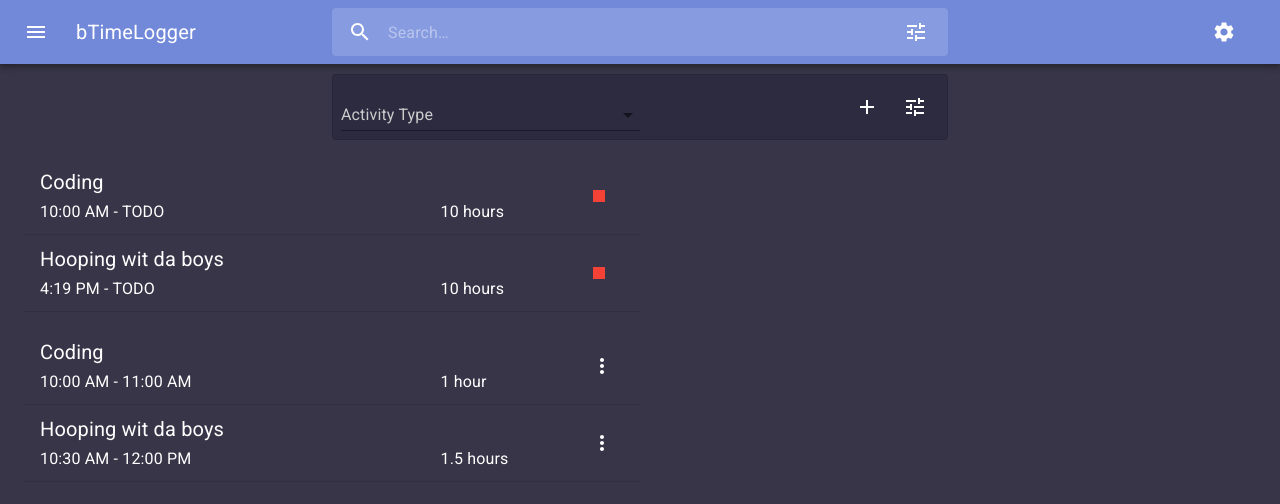
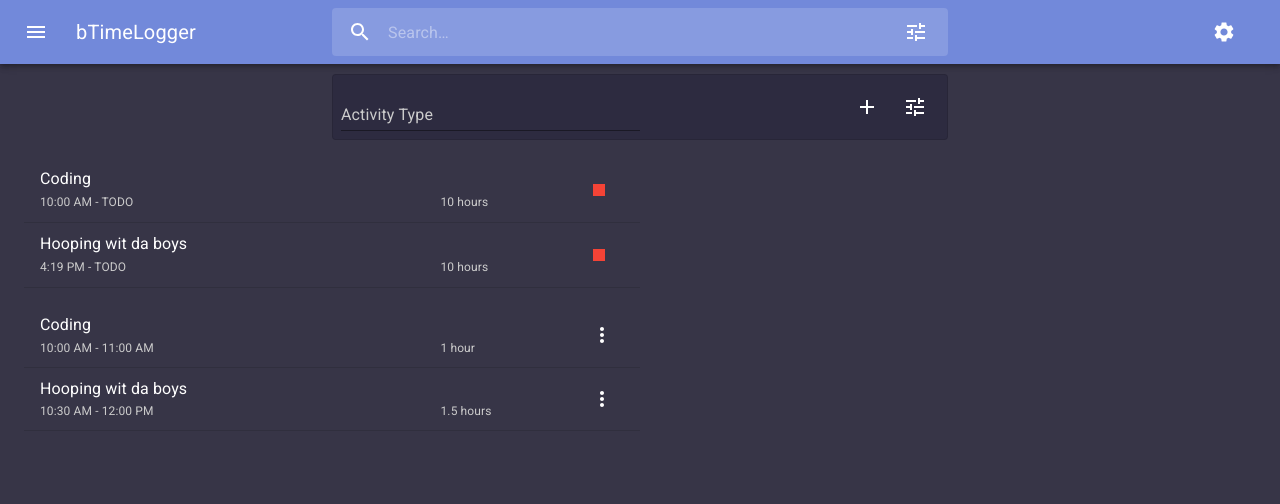
Before and after one commit to CodeCricut/bTimeLogger-react, a React (Create React App) app: page / in a window 1280 px wide. Shown: the top 504 px of the page. Built offline with nearby package versions, Linux system fonts and the light colour scheme.

Commit message:
Style changes, ActivityTypeSelect.

```diff
--- a/package.json
+++ b/package.json
@@ -7,6 +7,7 @@
         "@fontsource/roboto": "^4.5.0",
         "@material-ui/core": "^4.12.3",
         "@material-ui/icons": "^4.11.2",
+        "@material-ui/lab": "^4.0.0-alpha.60",
         "@material-ui/pickers": "^3.3.10",
         "@testing-library/jest-dom": "^5.14.1",
         "@testing-library/react": "^11.2.7",
--- /dev/null
+++ b/src/ActivityTypeSelect.js
@@ -0,0 +1,35 @@
+import { TextField } from "@material-ui/core";
+import { Autocomplete } from "@material-ui/lab";
+import React from "react";
+
+import activityTypes from "./data/activity-types";
+
+const ActivityTypeSelect = ({
+    selectedValue,
+    setSelectedValue,
+    inputValue,
+    setInputValue,
+}) => {
+    return (
+        <Autocomplete
+            freeSolo
+            options={activityTypes}
+            fullWidth
+            getOptionLabel={(opt) => opt}
+            value={selectedValue}
+            onChange={(event, newValue) => setSelectedValue(newValue)}
+            inputValue={inputValue}
+            onInputChange={(event, newValue) => setInputValue(newValue)}
+            renderInput={(params) => (
+                <TextField
+                    size="small"
+                    {...params}
+                    variant="standard"
+                    label="Activity Type"
+                />
+            )}
+        />
+    );
+};
+
+export default ActivityTypeSelect;
--- a/src/CompletedActivity.js
+++ b/src/CompletedActivity.js
@@ -67,10 +67,16 @@ const CompletedActivity = ({ activity }) => {
                 <Box className={classes.dropdownContainer}>
                     {moreDropdownMenu()}
                 </Box>
-                <Typography variant="subtitle1" className={classes.time}>
+                <Typography
+                    variant="subtitle1"
+                    className={`${classes.time} ${classes.subtitle}`}
+                >
                     {activity.startTime} - {activity.endTime}
                 </Typography>
-                <Typography variant="subtitle1" className={classes.duration}>
+                <Typography
+                    variant="subtitle1"
+                    className={`${classes.duration} ${classes.subtitle}`}
+                >
                     {activity.duration}
                 </Typography>
             </Box>
--- a/src/InlineStartActivity.js
+++ b/src/InlineStartActivity.js
@@ -14,12 +14,13 @@ import { Add as AddIcon, Tune as TuneIcon } from "@material-ui/icons";
 import StartActivityDialog from "./StartActivityDialog";
 import useInlineStartActivityStyles from "./hooks/useInlineStartActivityStyles";
 
-import activityTypes from "./data/activity-types";
+import ActivityTypeSelect from "./ActivityTypeSelect";
 
 const InlineStartActivity = () => {
     const classes = useInlineStartActivityStyles();
 
-    const [selectedType, setSelectedType] = useState("");
+    const [existingSelectedType, setExistingSelectedType] = useState("");
+    const [newSelectedType, setNewSelectedType] = useState("");
     const [isDialogOpen, setIsDialogOpen] = useState(false);
 
     const startActivity = () => {};
@@ -34,26 +35,20 @@ const InlineStartActivity = () => {
             <StartActivityDialog
                 isOpen={isDialogOpen}
                 onClose={() => setIsDialogOpen(false)}
-                selectedType={selectedType}
-                setSelectedType={setSelectedType}
+                selectedType={newSelectedType}
+                setSelectedType={setNewSelectedType}
             />
             <Paper variant="outlined" className={classes.outline}>
                 <FormControl className={classes.formControl}>
-                    <InputLabel id="activity-type-label">
-                        Activity Type
-                    </InputLabel>
-                    <Select
-                        value={selectedType}
-                        onChange={(e) => setSelectedType(e.target.value)}
-                        labelId="activity-type-label"
-                        className={classes.select}
-                    >
-                        {activityTypes.map((actType, index) => (
-                            <MenuItem value={actType} key={index}>
-                                {actType}
-                            </MenuItem>
-                        ))}
-                    </Select>
+                    <Box className={classes.select}>
+                        <ActivityTypeSelect
+                            selectedValue={existingSelectedType}
+                            setSelectedValue={setExistingSelectedType}
+                            inputValue={newSelectedType}
+                            setInputValue={setNewSelectedType}
+                        />
+                    </Box>
+
                     <Box className={classes.formButtons}>
                         <Tooltip title="Start Activity">
                             <IconButton
--- a/src/RunningActivity.js
+++ b/src/RunningActivity.js
@@ -15,12 +15,15 @@ const RunningActivity = ({ activity }) => {
             <IconButton className={classes.stopButton}>
                 <StopIcon />
             </IconButton>
-            <Typography variant="subtitle1" className={classes.time}>
+            <Typography
+                variant="subtitle1"
+                className={`${classes.time} ${classes.subtitle}`}
+            >
                 {activity.startTime} - TODO
             </Typography>
             <Typography
                 variant="subtitle1"
-                className={classes.duration}
+                className={`${classes.duration} ${classes.subtitle}`}
                 aria-rowcount
             >
                 10 hours
--- a/src/SettingsDialog.js
+++ b/src/SettingsDialog.js
@@ -16,7 +16,7 @@ import useDialogFormStyles from "./hooks/useDialogFormStyles";
 
 const useSettingsStyles = makeStyles((theme) => ({
     content: {
-        minWidth: "50vw",
+        minWidth: "30vw",
     },
 }));
 const SettingsDialog = ({ isOpen, onClose }) => {
--- a/src/StartActivityDialog.js
+++ b/src/StartActivityDialog.js
@@ -29,6 +29,7 @@ import useDialogFormStyles from "./hooks/useDialogFormStyles";
 
 import { RUNNING, COMPLETED } from "./data/activity-statuses";
 import activityTypes from "./data/activity-types";
+import ActivityTypeSelect from "./ActivityTypeSelect";
 
 const StartActivityDialog = ({
     isOpen,
@@ -43,28 +44,23 @@ const StartActivityDialog = ({
     // only show if not running
     const [fromDate, setFromDate] = useState(new Date());
     const [toDate, setToDate] = useState(new Date());
+
+    const [existingSelectedType, setExistingSelectedType] = useState("");
+    const [newSelectedType, setNewSelectedType] = useState("");
+
     return (
         <Dialog open={isOpen}>
             <DialogTitle>Start Activity</DialogTitle>
             <DialogContent>
                 <Box className={classes.form}>
-                    <FormControl className={classes.labeledInput}>
-                        <Typography className={classes.label}>
-                            Activity Type
-                        </Typography>
-                        <Select
-                            className={classes.inputShort}
-                            value={selectedType}
-                            onChange={(e) => setSelectedType(e.target.value)}
-                            labelId="activity-type-label"
-                        >
-                            {activityTypes.map((actType, index) => (
-                                <MenuItem value={actType} key={index}>
-                                    {actType}
-                                </MenuItem>
-                            ))}
-                        </Select>
-                    </FormControl>
+                    <Box className={classes.inputShort}>
+                        <ActivityTypeSelect
+                            selectedValue={existingSelectedType}
+                            setSelectedValue={setExistingSelectedType}
+                            inputValue={newSelectedType}
+                            setInputValue={setNewSelectedType}
+                        />
+                    </Box>
                     <FormControl className={classes.labeledInput}>
                         <Typography className={classes.label}>
                             Comment
@@ -81,6 +77,7 @@ const StartActivityDialog = ({
                             Status
                         </Typography>
                         <Select
+                            fullWidth
                             className={classes.inputShort}
                             value={status}
                             onChange={(e) => setStatus(e.target.value)}
--- a/src/hooks/useCompletedActivityStyles.js
+++ b/src/hooks/useCompletedActivityStyles.js
@@ -12,6 +12,7 @@ const useCompletedActivityStyles = makeStyles((theme) => ({
     },
     activityName: {
         gridColumn: "title-start",
+        fontSize: 16,
     },
     dropdownContainer: {
         gridRow: "1 / 3",
@@ -41,10 +42,15 @@ const useCompletedActivityStyles = makeStyles((theme) => ({
         "&:after": {
             borderColor: theme.palette.text.primary,
         },
+        backgroundColor: "transparent!important", // yeah yeah
     },
     moreSelectIcon: {
         fill: theme.palette.text.primary,
     },
+    subtitle: {
+        fontSize: 12,
+        color: theme.palette.text.secondary,
+    },
 }));
 
 export default useCompletedActivityStyles;
--- a/src/hooks/useRunningActivityStyles.js
+++ b/src/hooks/useRunningActivityStyles.js
@@ -13,6 +13,7 @@ const useRunningActivityStyles = makeStyles((theme) => ({
     },
     activityName: {
         gridColumn: "title-start",
+        fontSize: 16,
     },
     stopButton: {
         gridRow: "1 / 3",
@@ -31,6 +32,10 @@ const useRunningActivityStyles = makeStyles((theme) => ({
         gridRow: "2",
         gridColumn: "2 / 3",
     },
+    subtitle: {
+        fontSize: 12,
+        color: theme.palette.text.secondary,
+    },
 }));
 
 export default useRunningActivityStyles;
```
Also changed, not shown: 1 other file (tests, documents, lock files or other folders).
